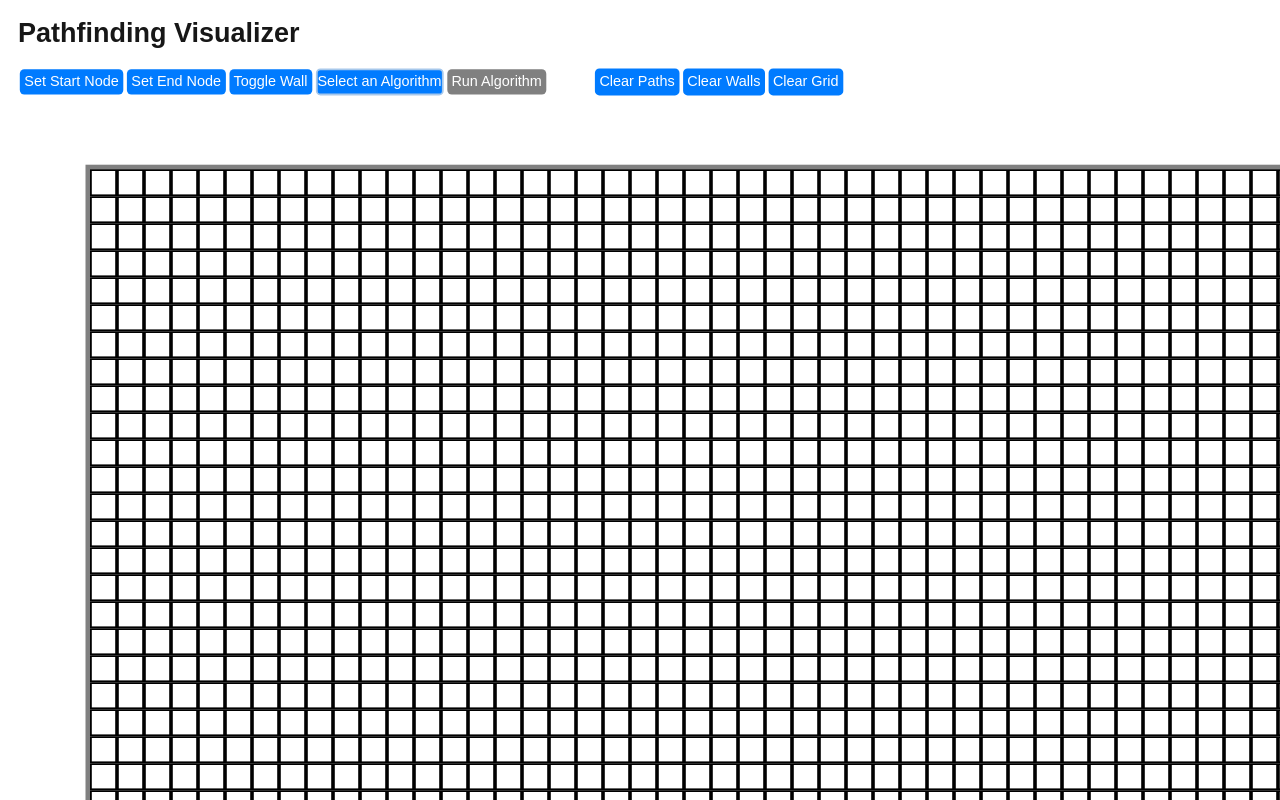
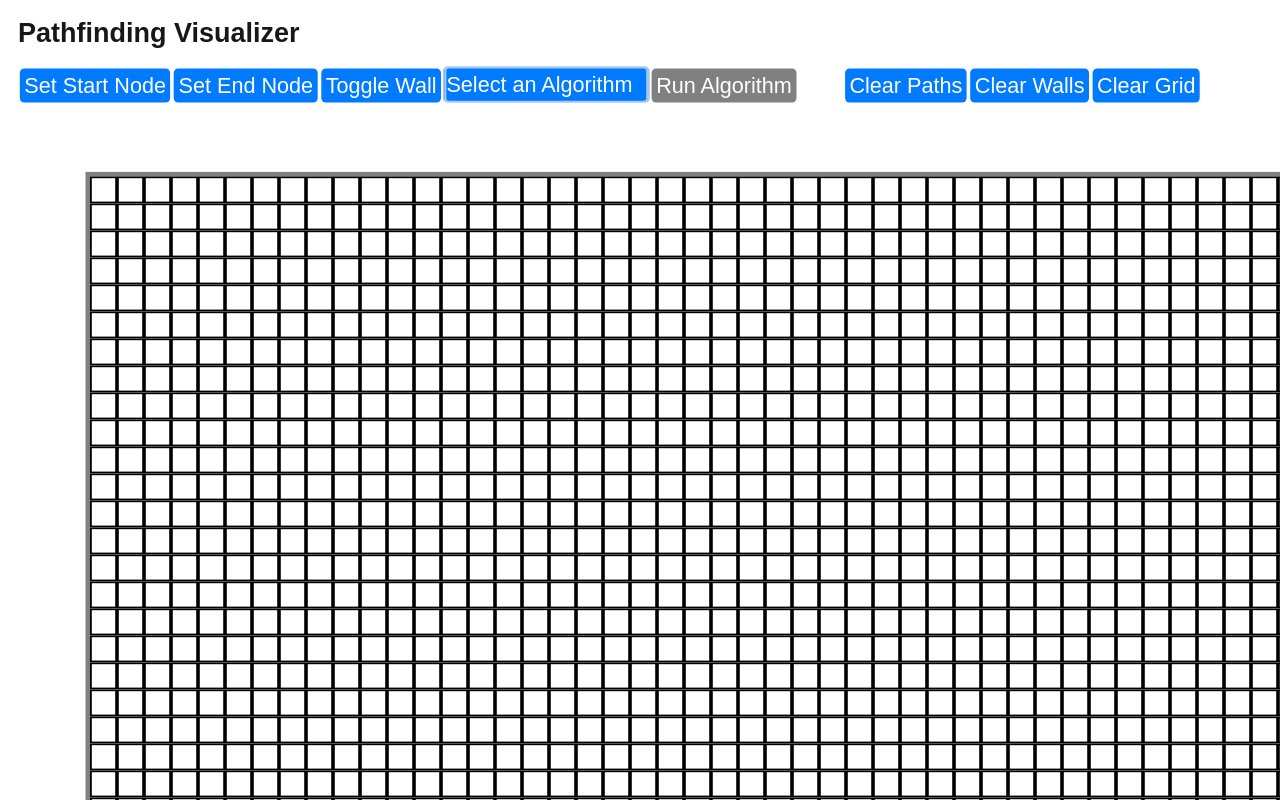
Before and after one commit to NomadicSasquatch/Pathfinding-Visualiser, a Next.js app: page / in a window 1280 px wide. Shown: the top 800 px of the page. Built offline with nearby package versions, Linux system fonts and the light colour scheme.

Commit message:
Chore: resize grid, buttons, dropdown

```diff
--- a/src/app/components/ControlPanel/ControlPanel.js
+++ b/src/app/components/ControlPanel/ControlPanel.js
@@ -4,6 +4,7 @@ import React from 'react';
 import Grid from '../Grid/Grid';
 import Dropdown from '../Dropdown/Dropdown';
 import styles from './ControlPanel.module.css';
+import dropStyle from '../Dropdown/Dropdown.module.css'
 import { DEFAULT_ALGO_DROPDOWN_TEXT  } from '../../config/config';
 
 const GridPanel = ({ handleSetStartButton, handleSetEndButton, setCurrentAction, selectedAlgorithm, setSelectedAlgorithm, hasStart, hasEnd, handleRunButton, handleClearPathButton, handleClearWallsButton, handleClearGridButton, isRunningAlgo, isAlgoStart, isAlgoEnd }) => {
--- a/src/app/components/ControlPanel/ControlPanel.module.css
+++ b/src/app/components/ControlPanel/ControlPanel.module.css
@@ -18,7 +18,7 @@
   border: none;
   border-radius: 5px;
   cursor: pointer;
-  font-size: 16px;
+  font-size: 24px;
 }
 
 .button:hover {
@@ -30,6 +30,7 @@
 }
 
 .leftGroup {
+  display: flex;
   justify-content: flex-start;
 }
 
--- a/src/app/components/Dropdown/Dropdown.js
+++ b/src/app/components/Dropdown/Dropdown.js
@@ -29,7 +29,7 @@ const Dropdown = ({ options, defaultText, setSelectedAlgorithm, isAlgoStart, isA
   }, []);
 
   return (
-    <div className={styles.dropdown} ref={dropdownRef}>
+    <div className={styles.dropdownButton} ref={dropdownRef}>
       <button onClick={toggleDropdown} className={styles.dropdownButton} disabled={isAlgoStart && !isAlgoEnd}>
         {selectedOption}
       </button>
--- a/src/app/components/Dropdown/Dropdown.module.css
+++ b/src/app/components/Dropdown/Dropdown.module.css
@@ -1,18 +1,15 @@
-.dropdown {
+.dropdownButton {
     position: relative;
-    display: inline-block;
-    border: none;
-  }
-
-.dropdownButton {
+    display: flex;
     background-color: #007bff;
     border: 2px solid #a7c8eb;
     color: white;
     cursor: pointer;
-    height: 30px;
-    font-size: 16px;
-    margin: 2px;
+    font-size: 24px;
     border-radius: 5px;
+    width: 230px;
+    height: 40px;
+    align-items: center;
 }
 
 .dropdownButton:hover {
@@ -34,12 +31,13 @@
     list-style: none;
     padding: 0;
     z-index: 1000;
+    width: 200px;
 }
 
 .dropdownItem {
     padding: 10px 20px;
     cursor: pointer;
-    font-size: 14px;
+    font-size: 24px;
     background-color: black;
 }
 
--- a/src/app/components/Grid/Grid.js
+++ b/src/app/components/Grid/Grid.js
@@ -5,7 +5,7 @@ import Node from "../Node/Node";
 import styles from "./Grid.module.css";
 
 const Grid = ({ grid, setGrid, onMouseDown, onMouseUp, onMouseEnter, actionState }) => {
-  console.log("Grid received:", grid);
+  //console.log("Grid received:", grid);
 
   if (!grid || grid.length === 0) {
     return <div>Loading grid...</div>;
--- a/src/app/components/Pathfinding Visualiser/PathfindingVisualiser.js
+++ b/src/app/components/Pathfinding Visualiser/PathfindingVisualiser.js
@@ -7,6 +7,7 @@
 - tutorial/walkthrough that can runs on first render and when user clicks on the tutorial button
 */
 
+// TODO: end and start node wall overlap logic bug
 import React, { useState, useEffect, useRef } from 'react';
 import Grid from '../Grid/Grid';
 import styles from './PathfindingVisualiser.module.css';
@@ -46,7 +47,6 @@ export default function PathfindingVisualizer() {
   const isRunningAlgoRef = useRef(false);
 
   //testing mouse dragging queue:
-  // fuuuuuuuuckkkkkkkkk
   const mouseOpQueue = useRef([]);
 
   // useEffect(() => {
@@ -55,7 +55,6 @@ export default function PathfindingVisualizer() {
 
 
   const dir = [[-1, 0], [0, 1], [1, 0], [0, -1]];
-  const eightDir = [[-1, -1], [-1, 0], [-1, 1], [0, -1], [0, 1], [1, -1], [1, 0], [1, 1]];
 
   // DATA STRUCTURES FOR BFS //
   const bfsQueueRef = useRef([]);
@@ -343,7 +342,7 @@ export default function PathfindingVisualizer() {
       return;
     }
 
-    const delay = 0.05;
+    const delay = 0;
     const animate = (ms) => new Promise((resolve) => setTimeout(resolve, ms));
 
     const BreadthFirstSearchStep = async () => {
--- a/src/app/config/config.js
+++ b/src/app/config/config.js
@@ -1,4 +1,4 @@
 export const NODE_SIZE = 30;
-export const GRID_ROWS = 50; //originally 22
-export const GRID_COLS = 100; // originally 55
+export const GRID_ROWS = 44; //originally 22
+export const GRID_COLS = 88; // originally 55
 export const DEFAULT_ALGO_DROPDOWN_TEXT = `Select an Algorithm`
```
